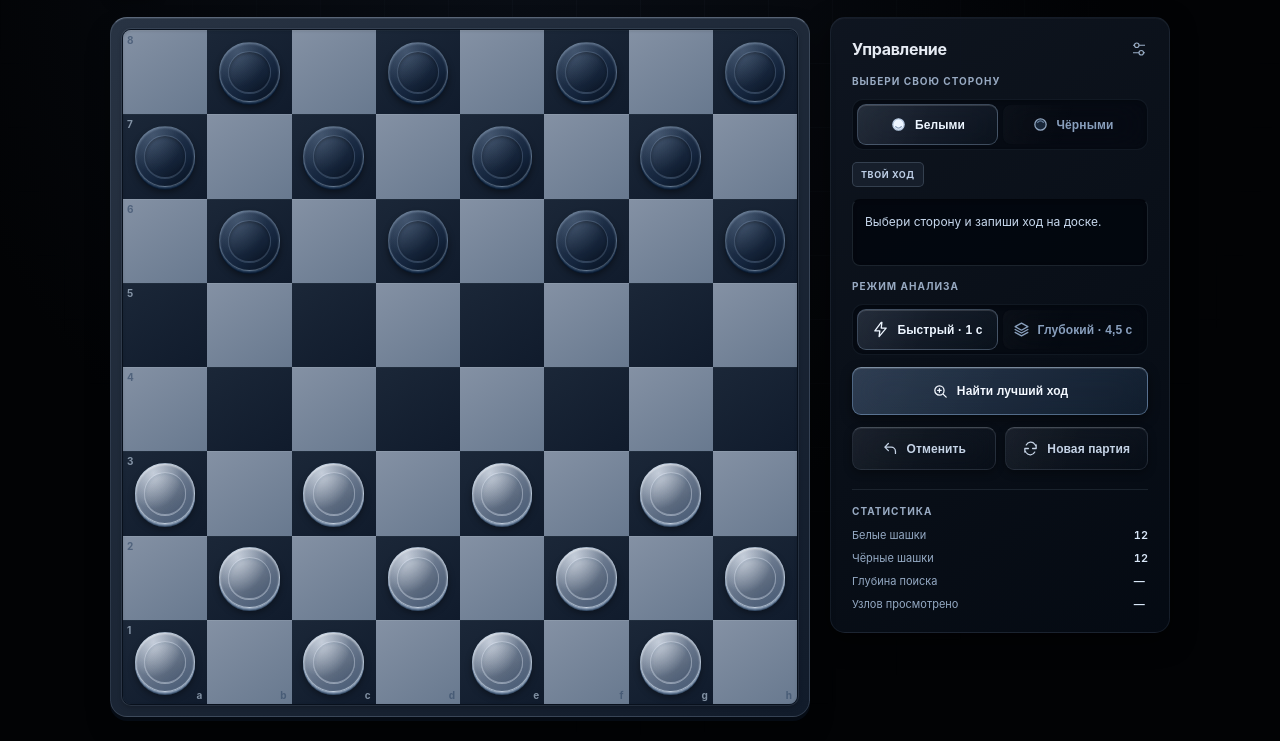
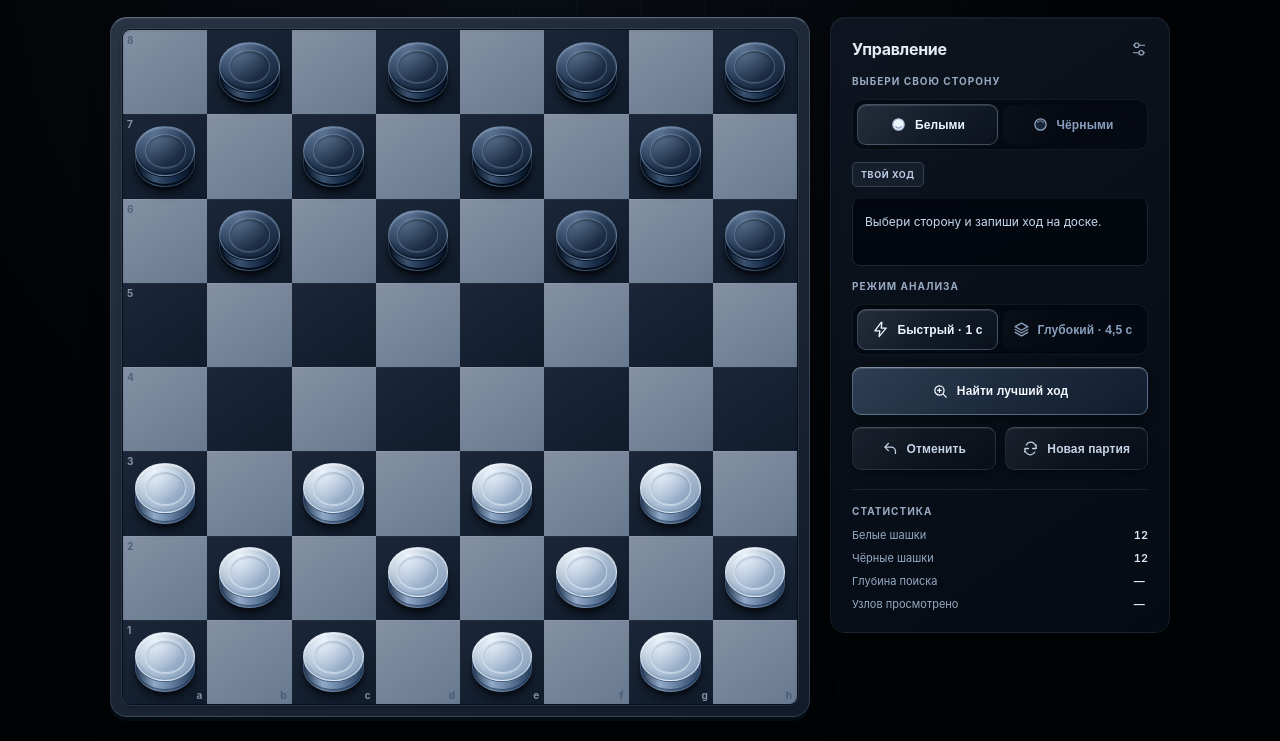
Before and after one commit to mapkee/best-analizator, a plain HTML site: page index.html in a window 1280 px wide. Shown: the part 65-806 px from the top of the page. Drawn offline with Linux system fonts and the light colour scheme.

Commit message:
Render checker cylinders with distinct top faces and visible side walls

```diff
--- a/index.html
+++ b/index.html
@@ -26,7 +26,7 @@ header{text-align:center;margin:0 0 15px}.logo{font-size:clamp(25px,5vw,40px);fo
 @keyframes breathe{50%{opacity:.35}}
 @media(prefers-reduced-motion:reduce){.status.analyzing:before{animation:none}}
 .choice,.btn{display:flex;align-items:center;justify-content:center;gap:8px}.icon{width:20px;height:20px;flex:0 0 20px}.choice:focus-visible,.btn:focus-visible{outline:2px solid #93c5fd;outline-offset:3px}#fastMode,#deepMode{font-size:12px;padding:11px 6px}
-</style><link rel="stylesheet" href="ui.css?v=10"></head>
+</style><link rel="stylesheet" href="ui.css?v=11"></head>
 <body>
 <header class="compact-header">
  <div class="compact-brand"><img class="app-mark" src="docs/bot-avatar-selected.png" alt="Аватарка бота"><div><h1>На шаг впереди</h1><p>Читы для шашек</p></div></div>
@@ -73,7 +73,7 @@ function render(motion){
     if(selected===i)cell.classList.add("selected");
     if(hint){if(hint.from===i)cell.classList.add("from");if(hint.path.includes(i))cell.classList.add("to")}
     if(legal.includes(i))cell.classList.add("legal");
-    if(board[i]){const pc=document.createElement("div");pc.className="piece "+(board[i]>0?"white":"black")+(isKing(board[i])?" king":"");cell.appendChild(pc);if(motion&&i===motion.to)movingPiece=pc;}
+    if(board[i]){const pc=document.createElement("div");pc.className="piece "+(board[i]>0?"white":"black")+(isKing(board[i])?" king":"");for(const part of ["piece-body","piece-top"]){const layer=document.createElement("span");layer.className=part;pc.appendChild(layer);}cell.appendChild(pc);if(motion&&i===motion.to)movingPiece=pc;}
     if(sc===0){const label=document.createElement("span");label.className="square-label rank";label.textContent=8-r;cell.appendChild(label)}
     if(sr===7){const label=document.createElement("span");label.className="square-label file";label.textContent="abcdefgh"[c];cell.appendChild(label)}
     cell.addEventListener("click",()=>clickCell(i));cell.addEventListener("keydown",e=>{if(e.key==="Enter"||e.key===" "){e.preventDefault();clickCell(i)}});root.appendChild(cell);
--- a/ui.css
+++ b/ui.css
@@ -69,3 +69,15 @@ body:before{content:"";position:fixed;inset:0;z-index:-1;pointer-events:none;bac
 .black{box-shadow:inset 0 1px 2px #c5d9ef55,0 1px 0 #2a405c,0 2px 0 #152a44,0 3px 0 #08172c,0 5px 7px #0007}
 .piece:before,.king:after{transform:none}.cell.from .piece{box-shadow:inset 0 1px 2px #ffffff99,0 2px 0 #627791,0 3px 0 #384e69,0 5px 7px #0006;outline:2px solid #b1cce599;outline-offset:1px}
 @media(max-width:760px){.board-card{padding:8px;border-radius:15px;perspective:none}.board-wrap{transform:none;border-radius:8px}}
+
+/* A cylinder silhouette: a separate elliptical lid over a visible side wall. */
+.piece,.white,.black{background:none;border:0;box-shadow:none;overflow:visible;isolation:isolate}
+.piece:before{content:none}.piece-body,.piece-top{position:absolute;left:0;right:0;pointer-events:none;box-sizing:border-box}
+.piece-body{top:10%;bottom:0;border-radius:50% / 44%;border:1px solid #637b995e;z-index:0;background:linear-gradient(90deg,#263a54,#93abc8 32%,#637d9e 62%,#263d5d);box-shadow:0 3px 2px #0004,0 7px 9px #0007,inset 0 -2px 0 #152c4d88}
+.piece-top{top:0;height:82%;border-radius:50%;border:1px solid #eaf4ffb0;z-index:1;background:radial-gradient(ellipse at 32% 15%,#f2f8ffde,transparent 55%),linear-gradient(145deg,#dce7f3d9,#91aac7e0);box-shadow:inset 0 1px 2px #ffffffb3,inset 0 -2px 2px #58739255,0 1px 0 #465f7d}
+.piece-top:before{content:"";position:absolute;inset:15%;border:1px solid #d8e7f4a1;border-radius:50%;background:linear-gradient(145deg,#d7e8fa14,#3c60851a);box-shadow:inset 0 2px 2px #38547738,0 1px 0 #ffffff6b}
+.black .piece-body{border-color:#45607e7a;background:linear-gradient(90deg,#040e1d,#3a526f 32%,#1a304d 62%,#030d1c);box-shadow:0 3px 2px #0006,0 7px 9px #0008,inset 0 -2px 0 #020a15}
+.black .piece-top{border-color:#a5bfdc70;background:radial-gradient(ellipse at 32% 15%,#a8c1df59,transparent 55%),linear-gradient(145deg,#3a5474,#101f35);box-shadow:inset 0 1px 2px #d4e6ff66,inset 0 -2px 2px #030d1caa,0 1px 0 #051224}
+.black .piece-top:before{border-color:#a3bbd64d;background:linear-gradient(145deg,#d7e8fa08,#0002);box-shadow:inset 0 2px 2px #0004,0 1px 0 #b7d4f329}
+.cell.from .piece{box-shadow:none;outline:none}.cell.from .piece-top{outline:2px solid #bbd9f2a1;outline-offset:1px}
+.king:after{position:absolute;top:0;left:0;width:100%;height:82%;display:flex;align-items:center;justify-content:center;z-index:2;font-size:clamp(16px,2.6vw,25px);transform:none;pointer-events:none;text-shadow:0 2px 1px #152844a1}
```
